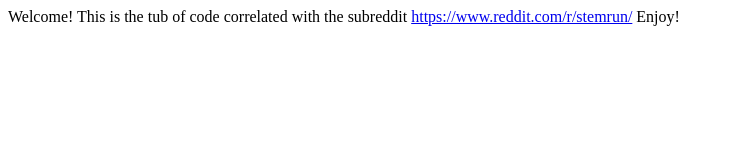
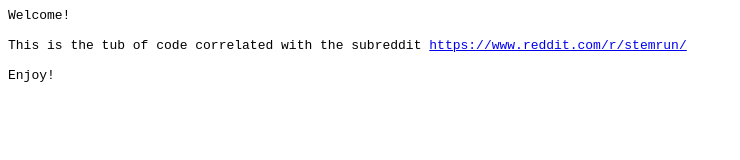
Before and after one commit to stemrun/stemrun.github.io, a plain HTML site: page index.html in a window 1280 px wide. Shown: the whole page, without its empty margins (0-740 px from the left). Drawn offline with Linux system fonts and the light colour scheme.

Commit message:
Update index.html

```diff
--- a/index.html
+++ b/index.html
@@ -1,3 +1,5 @@
-Welcome!  This is the tub of code correlated with the subreddit <a href="https://www.reddit.com/r/stemrun/">https://www.reddit.com/r/stemrun/</a>
+<pre>Welcome!
 
-Enjoy!
+This is the tub of code correlated with the subreddit <a href="https://www.reddit.com/r/stemrun/">https://www.reddit.com/r/stemrun/</a>
+
+Enjoy!</pre>
```
